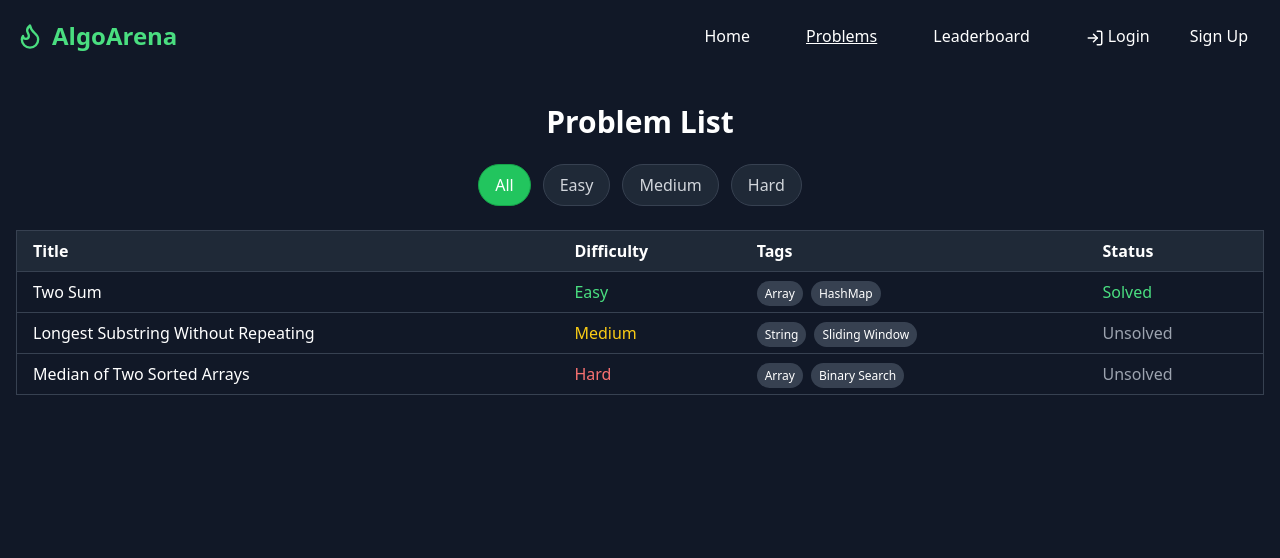
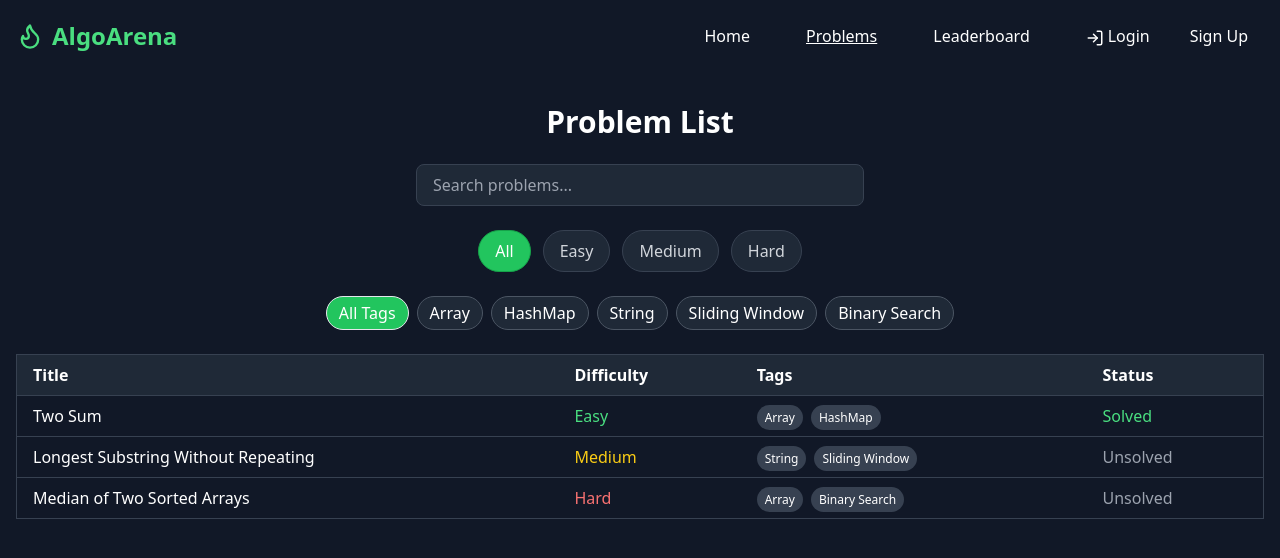
Before and after one commit to harshitabahl/AlgoArena, a React (Create React App) app: page /problems in a window 1280 px wide. Shown: the top 558 px of the page. Built offline with nearby package versions, Linux system fonts and the light colour scheme.

Commit message:
Add search bar and tag filter to Problems page

```diff
--- a/src/pages/Problems.jsx
+++ b/src/pages/Problems.jsx
@@ -27,17 +27,43 @@ const problemsData = [
 
 export default function Problems() {
   const [difficultyFilter, setDifficultyFilter] = useState("All");
+  const [selectedTag, setSelectedTag] = useState("All");
+  const [searchQuery, setSearchQuery] = useState("");
 
-  const filteredProblems =
-    difficultyFilter === "All"
-      ? problemsData
-      : problemsData.filter((p) => p.difficulty === difficultyFilter);
+  const allTags = Array.from(
+    new Set(problemsData.flatMap((p) => p.tags || []))
+  );
+
+  const filteredProblems = problemsData.filter((p) => {
+    const matchesDifficulty =
+      difficultyFilter === "All" || p.difficulty === difficultyFilter;
+
+    const matchesTag =
+      selectedTag === "All" || (p.tags && p.tags.includes(selectedTag));
+
+    const matchesSearch = p.title
+      .toLowerCase()
+      .includes(searchQuery.toLowerCase());
+
+    return matchesDifficulty && matchesTag && matchesSearch;
+  });
 
   return (
     <div className="min-h-screen bg-gray-900 text-white px-4 py-8">
       <h1 className="text-3xl font-bold mb-6 text-center">Problem List</h1>
 
-      {/* Filter */}
+      {/* Search Bar */}
+      <div className="mb-6 flex justify-center">
+        <input
+          type="text"
+          placeholder="Search problems..."
+          value={searchQuery}
+          onChange={(e) => setSearchQuery(e.target.value)}
+          className="px-4 py-2 w-full max-w-md rounded-lg bg-gray-800 text-white border border-gray-700 focus:outline-none"
+        />
+      </div>
+
+      {/* Difficulty Filters */}
       <div className="flex flex-wrap gap-3 justify-center mb-6">
         {["All", "Easy", "Medium", "Hard"].map((level) => (
           <button
@@ -50,6 +76,33 @@ export default function Problems() {
             } hover:bg-green-600 transition`}
           >
             {level}
+          </button>
+        ))}
+      </div>
+
+      {/* Tag Filters */}
+      <div className="flex flex-wrap justify-center mb-6 gap-2">
+        <button
+          onClick={() => setSelectedTag("All")}
+          className={`px-3 py-1 rounded-full border ${
+            selectedTag === "All"
+              ? "bg-green-500 text-white"
+              : "bg-gray-800 text-white border-gray-600"
+          }`}
+        >
+          All Tags
+        </button>
+        {allTags.map((tag) => (
+          <button
+            key={tag}
+            onClick={() => setSelectedTag(tag)}
+            className={`px-3 py-1 rounded-full border ${
+              selectedTag === tag
+                ? "bg-green-500 text-white"
+                : "bg-gray-800 text-white border-gray-600"
+            }`}
+          >
+            {tag}
           </button>
         ))}
       </div>
```
